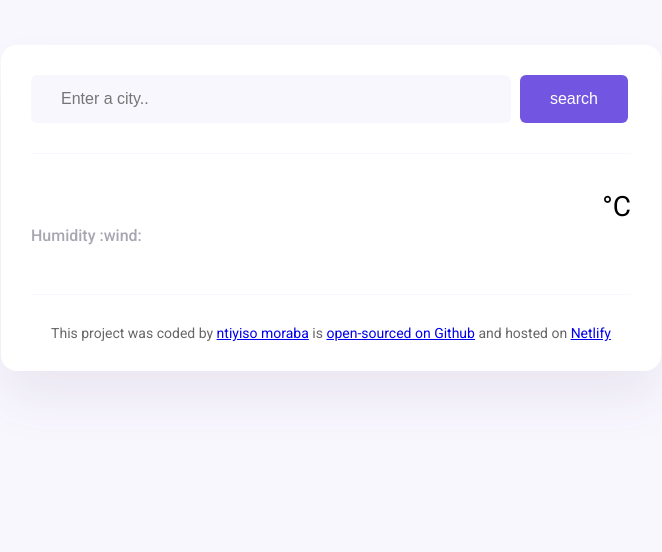
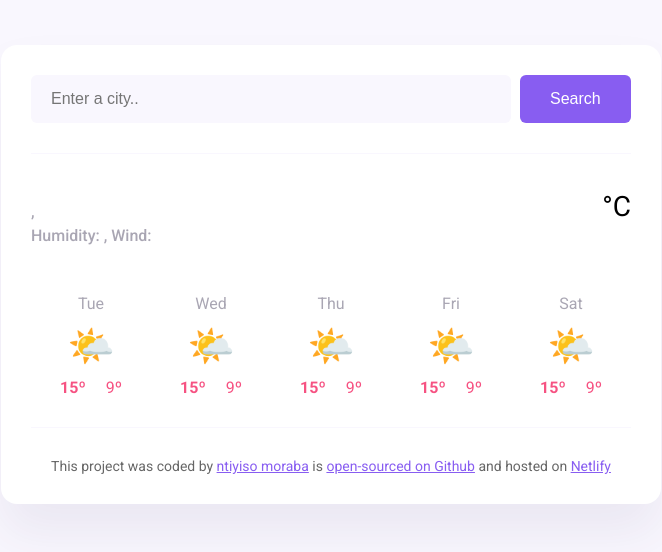
Before and after one commit to 0791155555/meteo, a plain HTML site: page index.html in a window 1280 px wide. Shown: the whole page, without its empty margins (309-971 px from the left). Drawn offline with nearby package versions, Linux system fonts and the light colour scheme; no server answers.

Commit message:
Inject the  forecast  HTML from JavaScript

```diff
--- a/index.html
+++ b/index.html
@@ -9,10 +9,8 @@
       href="https://fonts.googleapis.com/css2?family=Roboto:ital,wght@0,100;0,300;0,400;0,500;0,700;0,900;1,100;1,300;1,400;1,500;1,700;1,900&display=swap"
       rel="stylesheet"
     />
-
     <link rel="stylesheet" href="src/style.css" />
-    <script src="https://unpkg.com/axios/dist/axios.min.js"></script>
-
+    <script src="https://cdn.jsdelivr.net/npm/axios@1.1.2/dist/axios.min.js"></script>
     <title>Meteo App</title>
   </head>
   <body>
@@ -26,29 +24,28 @@
             id="search-form-input"
             class="search-form-input"
           />
-          <input type="submit" value="search" class="search-form-button" />
+          <input type="submit" value="Search" class="search-form-button" />
         </form>
       </header>
-
       <main>
         <div class="weather-app-data">
           <div>
             <h1 class="weather-app-city" id="city"></h1>
             <p class="weather-app-details">
-              <span id="time"></span>
+              <span id="time"></span>,
               <span id="description"></span>
               <br />
-              Humidity :<strong id="humidity"></strong>wind:<strong
-                id="wind-speed"
-              ></strong>
+              Humidity: <strong id="humidity"></strong>, Wind:
+              <strong id="wind-speed"></strong>
             </p>
           </div>
           <div class="weather-app-temperature-container">
-            <div id="weather-app-icon"></div>
+            <div id="icon"></div>
             <div class="weather-app-temperature" id="temperature"></div>
             <div class="weather-app-unit">°C</div>
           </div>
         </div>
+        <div class="weather-forecast" id="forecast"></div>
       </main>
 
       <footer>
--- a/src/index.js
+++ b/src/index.js
@@ -44,6 +44,34 @@ function handleSearchSubmit(event) {
   let searchInput = document.querySelector("#search-form-input");
   searchCity(searchInput.value);
 }
+
+function displayForecast() {
+  let days = ["Tue", "Wed", "Thu", "Fri", "Sat"];
+  let forecastHtml = "";
+
+  days.forEach(function (day) {
+    forecastHtml =
+      forecastHtml +
+      `
+      <div class="weather-forecast-day">
+        <div class="weather-forecast-date">${day}</div>
+        <div class="weather-forecast-icon">🌤️</div>
+        <div class="weather-forecast-temperatures">
+          <div class="weather-forecast-temperature">
+            <strong>15º</strong>
+          </div>
+          <div class="weather-forecast-temperature">9º</div>
+        </div>
+      </div>
+    `;
+  });
+
+  let forecastElement = document.querySelector("#forecast");
+  forecastElement.innerHTML = forecastHtml;
+}
+
 let searchFormElement = document.querySelector("#search-form");
 searchFormElement.addEventListener("submit", handleSearchSubmit);
+
 searchCity("Paris");
+displayForecast();
--- a/src/style.css
+++ b/src/style.css
@@ -2,6 +2,11 @@ body {
   background-color: #f9f7fe;
   font-family: "Roboto", sans-serif;
 }
+
+a {
+  color: #885df1;
+}
+
 .weather-app {
   background: white;
   max-width: 600px;
@@ -10,20 +15,23 @@ body {
   border-radius: 16px;
   padding: 30px;
 }
+
 header {
   border-bottom: 1px solid #f9f7fe;
   padding: 0 0 30px 0;
 }
+
 .search-form-input {
   background-color: #f9f7fe;
   border: none;
   border-radius: 6px;
   width: 80%;
   font-size: 16px;
-  padding: 15px 30px;
+  padding: 15px 20px;
 }
+
 .search-form-button {
-  background: rgb(114, 86, 225);
+  background: #885df1;
   padding: 15px 30px;
   border: none;
   font-size: 16px;
@@ -31,42 +39,83 @@ header {
   border-radius: 6px;
   color: white;
 }
+
 main {
   padding: 30px 0;
 }
+
 .weather-app-data {
   display: flex;
   justify-content: space-between;
 }
+
 .weather-app-city {
   margin: 0;
   font-size: 38px;
   line-height: 48px;
 }
+
 .weather-app-details {
   font-size: 16px;
   color: rgba(39, 33, 66, 0.4);
   line-height: 24px;
   font-weight: 500;
 }
+
 .weather-app-details strong {
   color: #f65282;
 }
+
 .weather-app-temperature-container {
   display: flex;
 }
+
 .weather-app-icon {
-  font-size: 44px;
-  margin-top: 22px;
+  width: 88px;
+  height: 88px;
 }
+
 .weather-app-temperature {
   font-size: 88px;
+  line-height: 88px;
   font-weight: bold;
 }
+
 .weather-app-unit {
   margin-top: 6px;
   font-size: 28px;
 }
+
+.weather-forecast {
+  display: flex;
+  justify-content: space-around;
+  margin-top: 30px;
+}
+
+.weather-forecast-date {
+  text-align: center;
+  color: rgba(39, 33, 66, 0.4);
+  font-size: 16px;
+  line-height: 20px;
+  margin-bottom: 10px;
+}
+
+.weather-forecast-icon {
+  font-size: 38px;
+  text-align: center;
+}
+.weather-forecast-temperatures {
+  text-align: center;
+  color: #f65282;
+  margin-top: 10px;
+  display: flex;
+  justify-content: center;
+}
+
+.weather-forecast-temperature {
+  padding: 0 10px;
+}
+
 footer {
   border-top: 1px solid #f9f7fe;
   padding: 30px 0 0 0;
```
